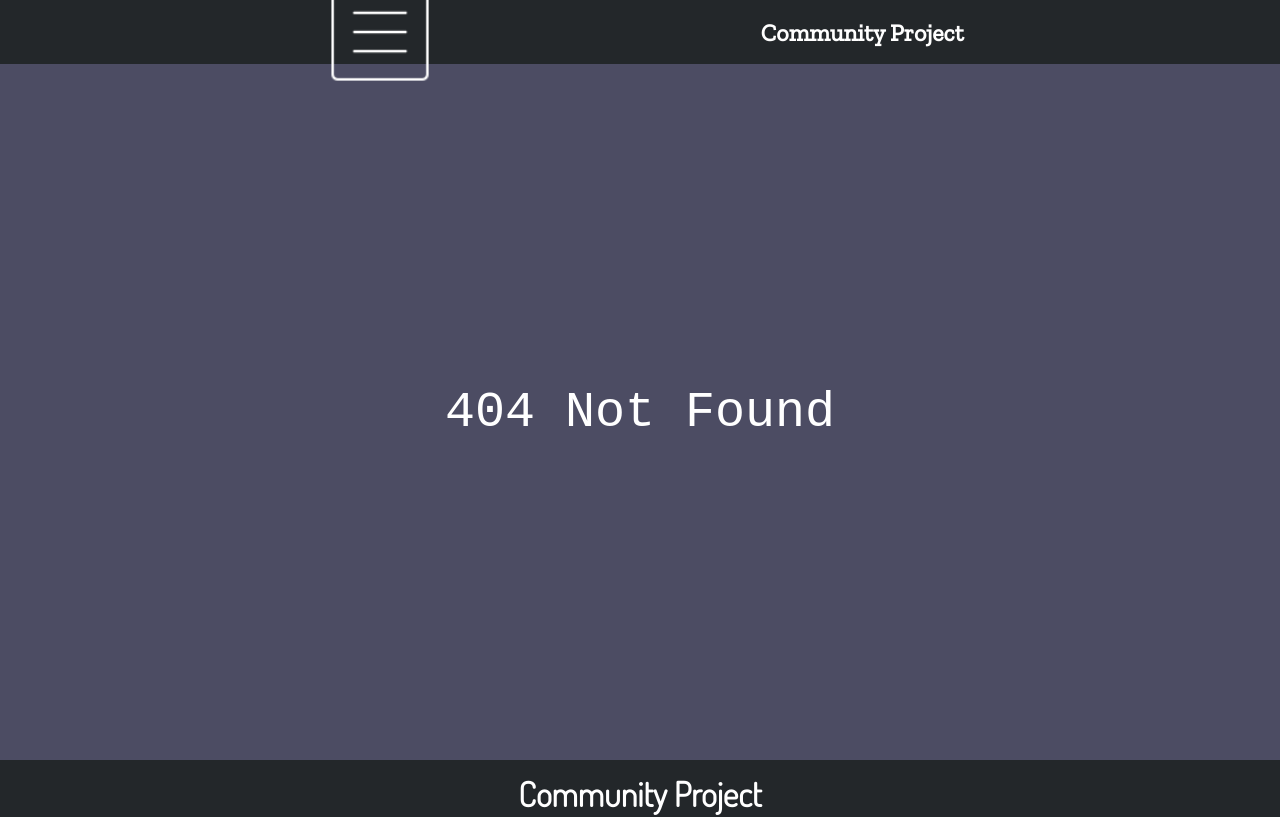
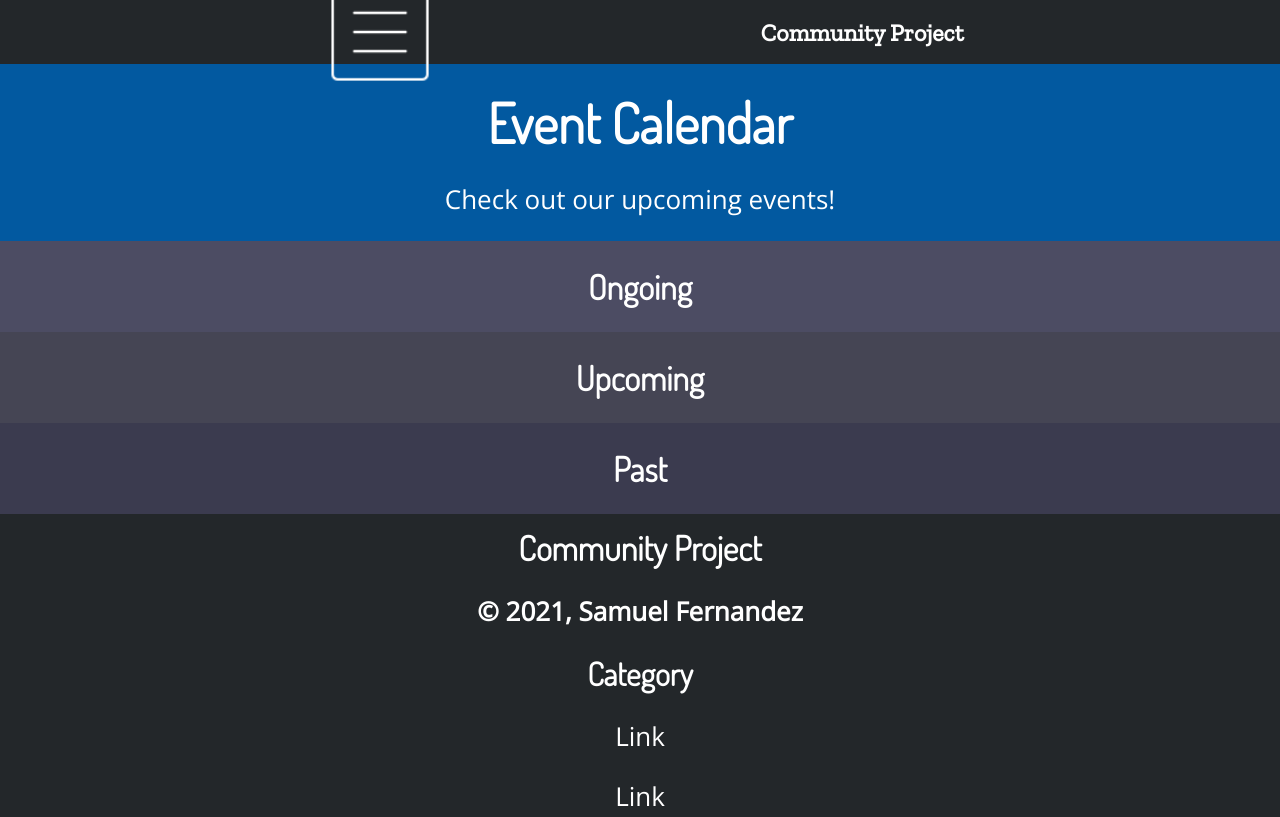
Before and after one commit to polypixeldev/computerstacks, a Next.js app in the folder app/: page /events in a window 1280 px wide. Before the commit this address had no page. Shown: the top 817 px of the page. Built offline with nearby package versions, Linux system fonts and the light colour scheme.

Commit message:
Events page

```diff
--- /dev/null
+++ b/app/pages/events.js
@@ -0,0 +1,23 @@
+import HeadStyles from "../styles/Head.module.css";
+
+function Events() {
+	return (
+		<main>
+			<section className={HeadStyles.head}>
+				<h2>Event Calendar</h2>
+				<p>Check out our upcoming events!</p>
+			</section>
+			<section className="section1">
+				<h2>Ongoing</h2>
+			</section>
+			<section className="section2">
+				<h2>Upcoming</h2>
+			</section>
+			<section className="section3">
+				<h2>Past</h2>
+			</section>
+		</main>
+	)
+}
+
+export default Events;
```
